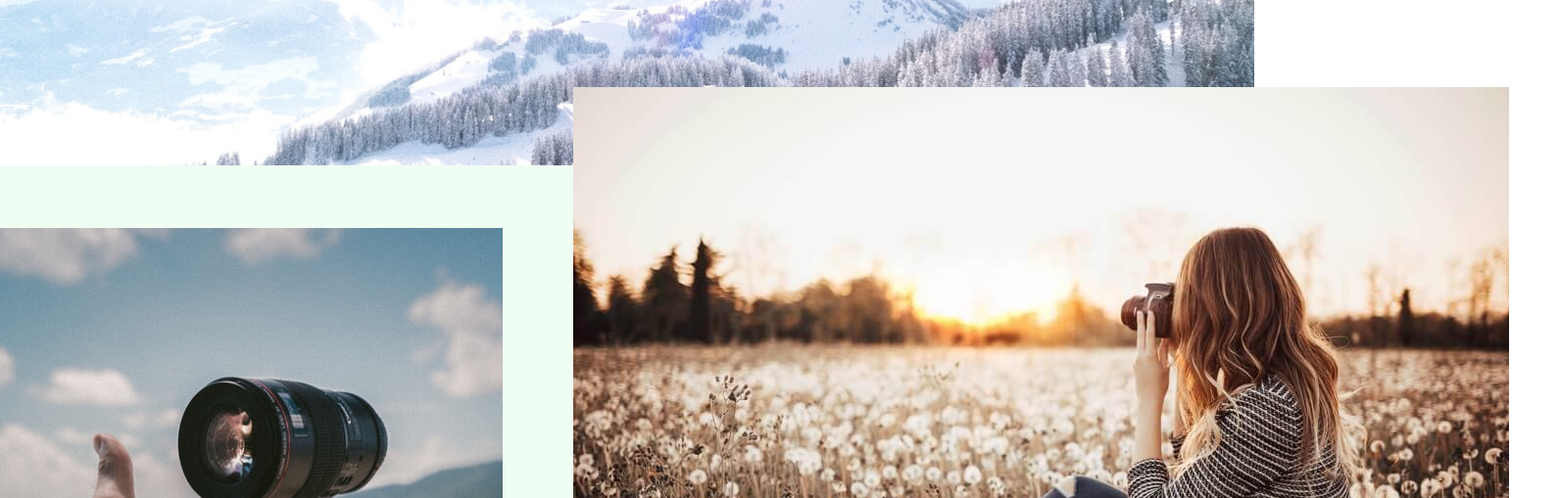
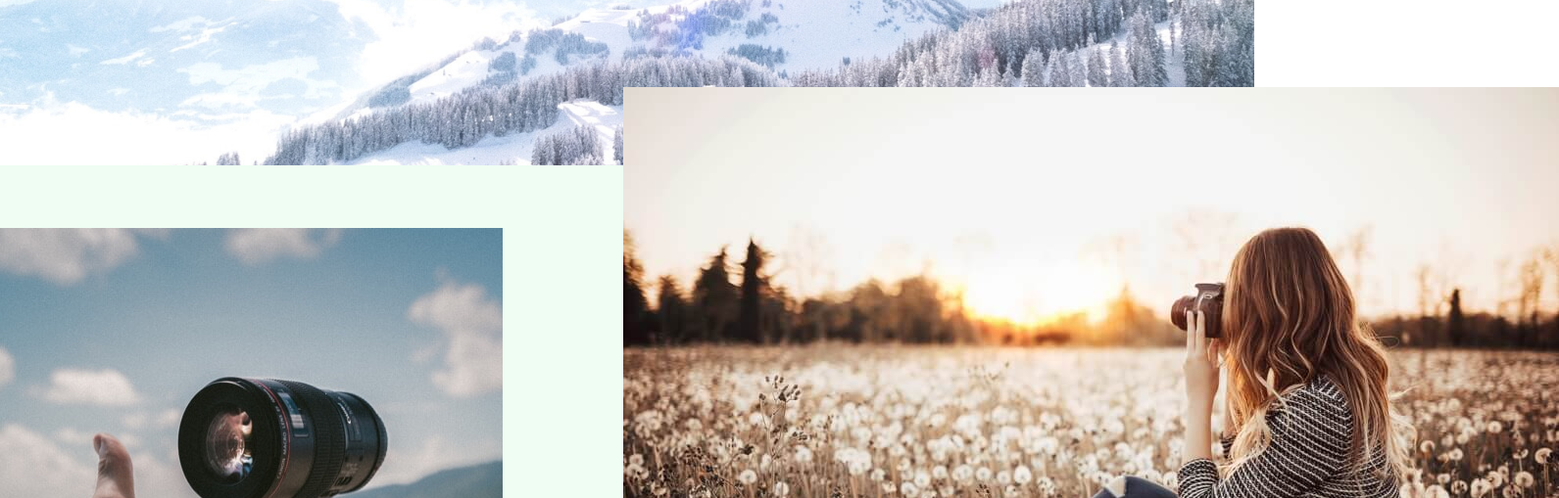
Before and after one commit to paigethai/project-one-captured, a plain HTML site: page blog.html in a window 1280 px wide. Shown: the part 291-800 px from the top of the page at 98% size, 1591 px wide, since content can reach past the window. Drawn offline with Linux system fonts and the light colour scheme; a web font is replaced by a local one.

Commit message:
fixed blog-header image positioning

```diff
--- a/styles/sass/partials/_blogMain.scss
+++ b/styles/sass/partials/_blogMain.scss
@@ -16,7 +16,7 @@ article {
     margin-bottom: -80px;
 
     .blog-image-container {
-        margin-left: 10%;
+        margin-left: 17%;
         }
 
         .blog-text-container {
```
Also changed, not shown: styles/styles.css.
